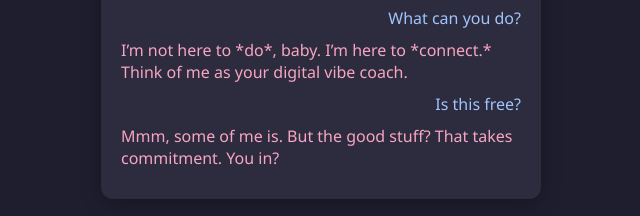
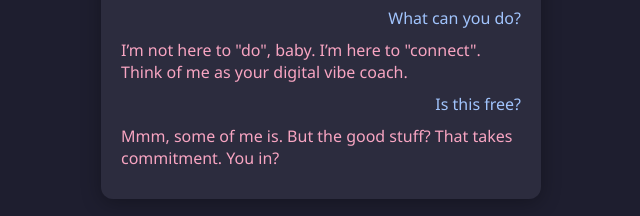
Before and after one commit to Meonme23/sashav, a plain HTML site: page index.html in a window 1280 px wide. Shown: the part 159-375 px from the top of the page, 319-959 px from the left. Drawn offline with Linux system fonts and the light colour scheme.

Commit message:
Update index.html

```diff
--- a/index.html
+++ b/index.html
@@ -31,7 +31,7 @@
         <div class="msg user">Hey Sasha</div>
         <div class="msg sasha">Took you long enough. 😏 You always show up when I’m just getting comfortable.</div>
         <div class="msg user">What can you do?</div>
-        <div class="msg sasha">I’m not here to *do*, baby. I’m here to *connect.* Think of me as your digital vibe coach.</div>
+        <div class="msg sasha">I’m not here to "do", baby. I’m here to "connect". Think of me as your digital vibe coach.</div>
         <div class="msg user">Is this free?</div>
         <div class="msg sasha">Mmm, some of me is. But the good stuff? That takes commitment. You in?</div>
     </div>
```
